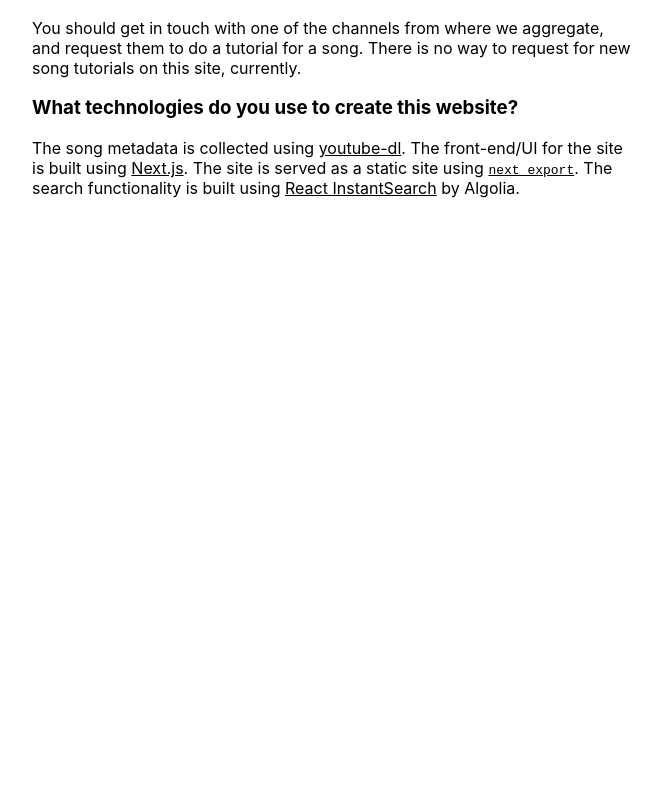
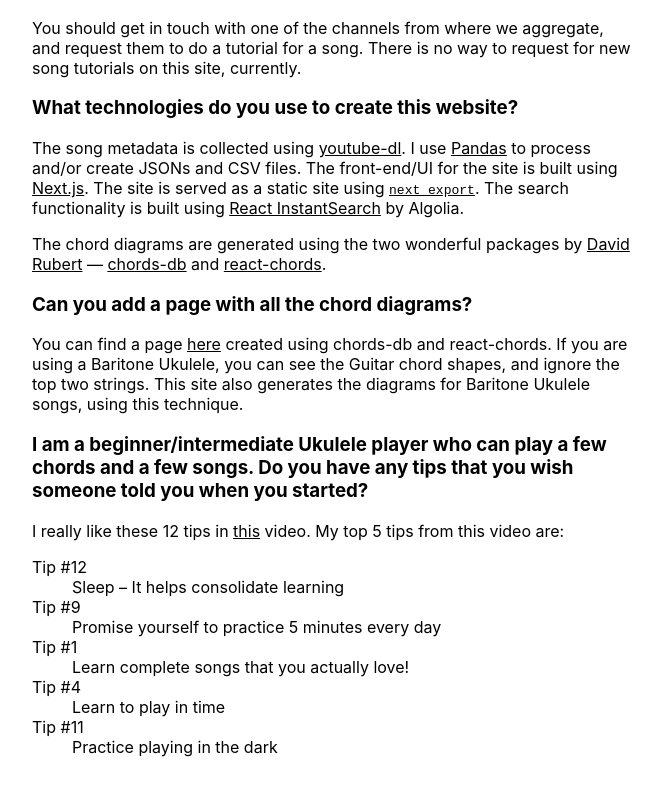
Before and after one commit to punchagan/ukulele-tutorials, a Next.js app in the folder site/: page /about in a window 1280 px wide. Shown: the part 1194-1989 px from the top of the page, without its empty margins (308-969 px from the left). Before the commit the page ends 1515 px from the top, so only its background shows below. Built offline with nearby package versions, Linux system fonts and the light colour scheme.

Commit message:
Add more FAQ questions

```diff
--- a/site/pages/about.js
+++ b/site/pages/about.js
@@ -91,9 +91,10 @@
         <h3>What technologies do you use to create this website?</h3>
         <p>
           The song metadata is collected using{" "}
-          <a href="https://github.com/ytdl-org/youtube-dl">youtube-dl</a>. The front-end/UI for the
-          site is built using <a href="https://nextjs.org/">Next.js</a>. The site is served as a
-          static site using{" "}
+          <a href="https://github.com/ytdl-org/youtube-dl">youtube-dl</a>. I use{" "}
+          <a href="https://pandas.pydata.org/">Pandas</a> to process and/or create JSONs and CSV
+          files. The front-end/UI for the site is built using{" "}
+          <a href="https://nextjs.org/">Next.js</a>. The site is served as a static site using{" "}
           <a href="https://nextjs.org/docs/advanced-features/static-html-export">
             <code>next export</code>
           </a>
@@ -102,8 +103,37 @@
             React InstantSearch
           </a>{" "}
           by Algolia.
-        </p>{" "}
-      </div>{" "}
+        </p>
+        <p>
+          The chord diagrams are generated using the two wonderful packages by{" "}
+          <a href="https://github.com/tombatossals">David Rubert</a> &mdash;{" "}
+          <a href="https://github.com/tombatossals/chords-db">chords-db</a> and{" "}
+          <a href="https://github.com/tombatossals/react-chords">react-chords</a>.
+        </p>
+        <h3>Can you add a page with all the chord diagrams?</h3>
+        <p>
+          You can find a page <a href="https://tombatossals.github.io/chords-db/ukulele">here</a>{" "}
+          created using chords-db and react-chords. If you are using a Baritone Ukulele, you can see
+          the Guitar chord shapes, and ignore the top two strings. This site also generates the
+          diagrams for Baritone Ukulele songs, using this technique.
+        </p>
+        <h3>
+          I am a beginner/intermediate Ukulele player who can play a few chords and a few songs. Do
+          you have any tips that you wish someone told you when you started?
+        </h3>
+        <p>
+          I really like these 12 tips in{" "}
+          <a href="https://www.youtube.com/watch?v=PfndlSCeWeo">this</a> video. My top 5 tips from
+          this video are:
+        </p>
+        <dl>
+          <dt>Tip #12</dt> <dd>Sleep &ndash; It helps consolidate learning </dd>
+          <dt>Tip #9</dt> <dd>Promise yourself to practice 5 minutes every day</dd>
+          <dt>Tip #1</dt> <dd>Learn complete songs that you actually love!</dd>
+          <dt>Tip #4</dt> <dd>Learn to play in time</dd>
+          <dt>Tip #11</dt> <dd>Practice playing in the dark</dd>
+        </dl>
+      </div>
     </Layout>
   );
 }
```
